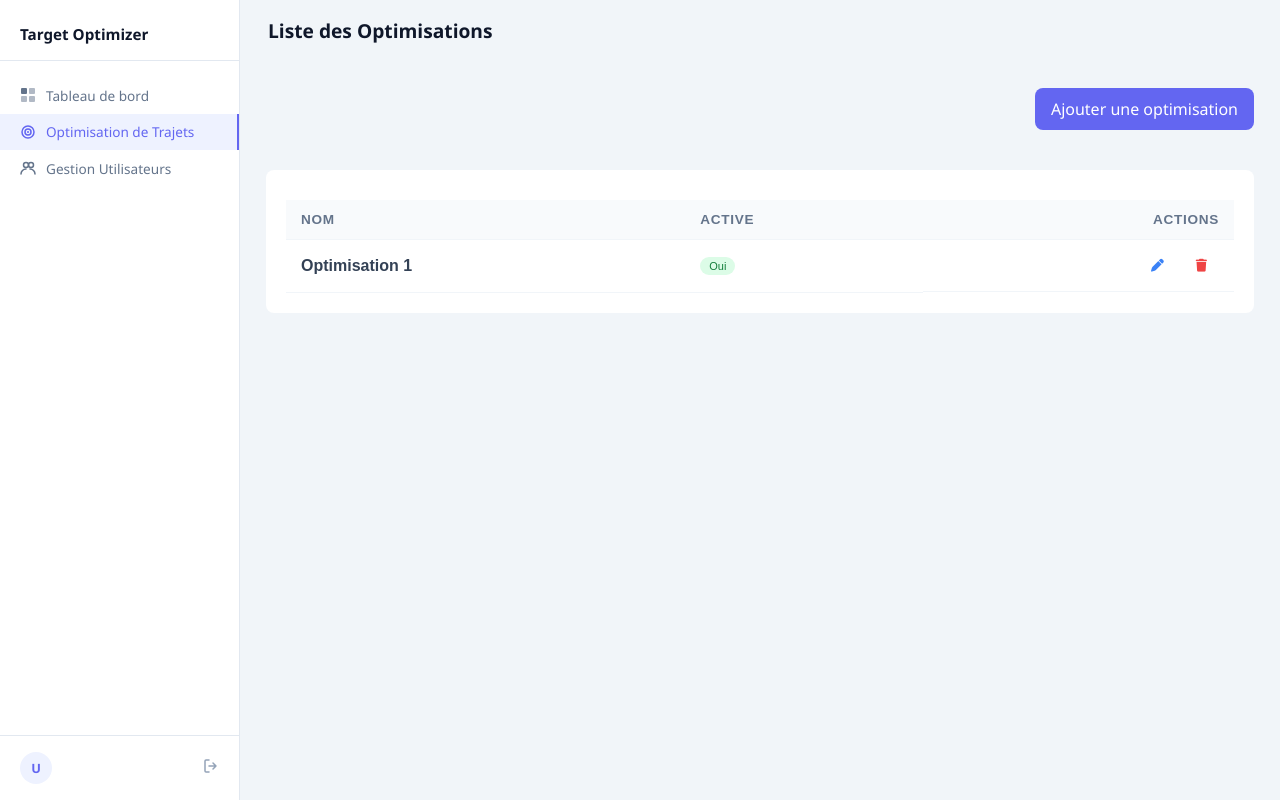
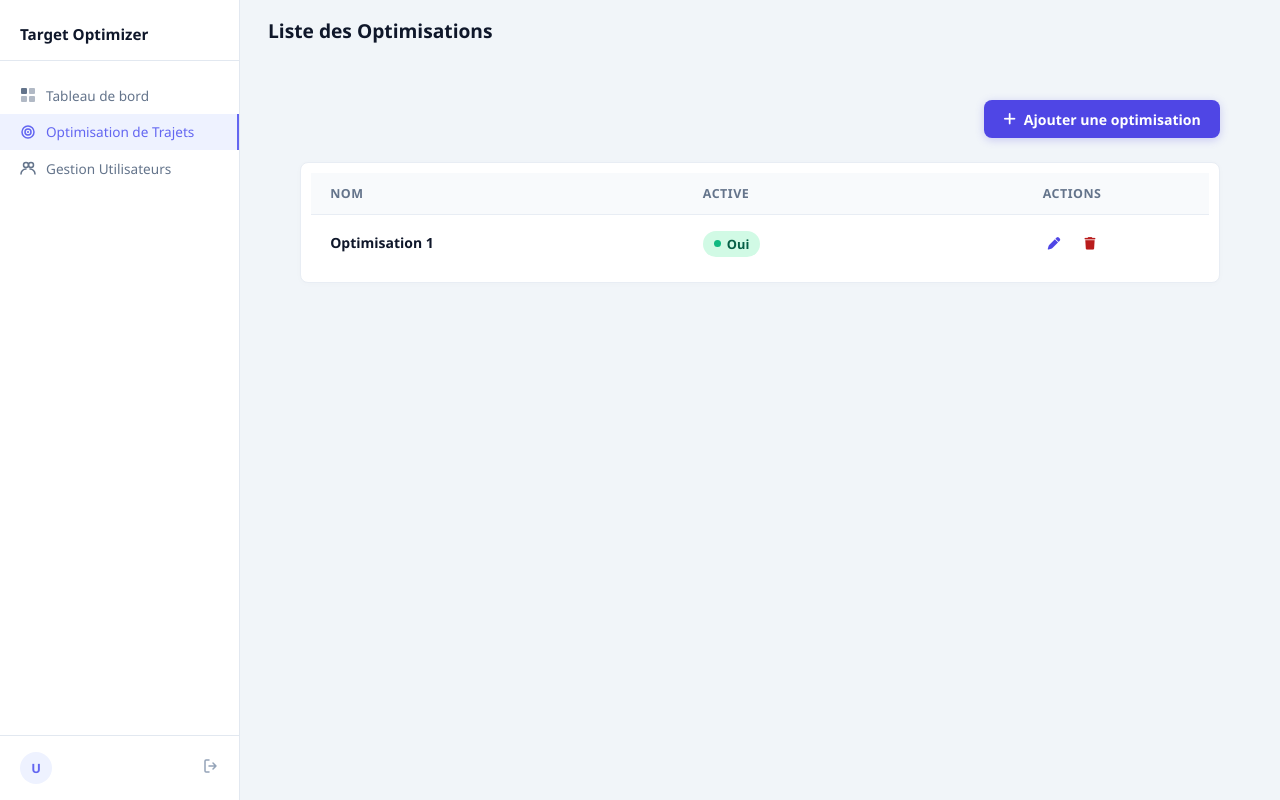
Before and after one commit to teljaoui/traget_optimizer, a Django app: template templates/administrator/pages/optimisation/index.html in a window 1280 px wide. Run offline with Django 5.2, Linux system fonts and the light colour scheme; the template is opened without the code that fills it, so the values that code supplies are empty.

Commit message:
Finalisation du Architecture des formulaire

```diff
--- a/static/css/style.css
+++ b/static/css/style.css
@@ -93,10 +93,24 @@ body {
     transition: background-color 0.2s;
 
 }
+.btn-submit {
+    padding: 0.75rem;
+    background-color: #6366f1;
+    color: white;
+    border: none;
+    border-radius: 8px;
+    font-size: 1rem;
+    font-weight: 500;
+    cursor: pointer;
+    margin-top: 0.5rem;
+    transition: background-color 0.2s;
+    float: right;
+}
 
 
 
-.btn-primary:hover {
+.btn-primary:hover,
+.btn-submit:hover {
     background-color: #4f46e5;
 }
 
@@ -309,6 +323,7 @@ body {
 .dashboard-container {
     display: flex;
     width: 95%;
+    height: 85vh !important;
     margin-inline: auto;
     gap: 20px;
 
@@ -347,7 +362,6 @@ body {
 
 .right-content {
     width: 320px;
-    height: 600px;
     background: white;
     border-left: 1px solid #e2e8f0;
     padding: 1rem;
@@ -551,71 +565,306 @@ body {
 }
 
 
-.content {
-    margin-block: 40px;
-    padding: 20px;
+
+.main-content{
+    display: flex;
+    flex-direction: column;
+    padding-inline: 30px ;
+}
+/* En-tête page */
+.gu-header {
+    display: flex;
+    align-items: center;
+    justify-content: flex-end;
+    margin-bottom: 1.5rem;
+}
+
+.gu-title {
+    font-size: 1.45rem;
+    font-weight: 700;
+    color: #0f172a;
+}
+
+.gu-btn-new {
+    display: inline-flex;
+    align-items: center;
+    gap: 8px;
+    padding: 0.6rem 1.2rem;
+    background: #4f46e5;
+    color: #fff;
+    border: none;
+    border-radius: 8px;
+    font-size: 0.88rem;
+    font-weight: 600;
+    cursor: pointer;
+    transition: background 0.2s, box-shadow 0.2s;
+    box-shadow: 0 2px 8px rgba(79,70,229,0.25);
+    text-decoration: none;
+}
+
+.gu-btn-new:hover {
+    background: #4338ca;
+    box-shadow: 0 4px 14px rgba(79,70,229,0.35);
+}
+
+/* Carte conteneur */
+.gu-card {
     background: #ffffff;
     border-radius: 8px;
+    padding: 10px;
+    border: 1px solid #e8edf4;
+    box-shadow: 0 1px 6px rgba(63, 63, 63, 0.018);
+    overflow: hidden;
 }
 
-.table {
+
+/* Tableau */
+.gu-table {
     width: 100%;
     border-collapse: collapse;
-    margin-top: 10px;
-    font-family: sans-serif;
-    color: #334155;
+    font-size: 0.875rem;
 }
 
-.table thead tr {
-    background-color: #f8fafc;
-    color: #64748b;
-    text-align: left;
-    font-size: 0.85rem;
-    text-transform: uppercase;
-    letter-spacing: 0.05em;
+.gu-table thead tr {
+    background: #f8fafc;
+    border-bottom: 1px solid #e8edf4;
 }
 
-.table th, .table td {
-    padding: 12px 15px;
-    border-bottom: 1px solid #f1f5f9;
+.gu-table thead th {
+    padding: 0.75rem 1.2rem;
+    text-align: left;
+    font-size: 0.78rem;
+    font-weight: 600;
+    color: #64748b;
+    text-transform: uppercase;
+    letter-spacing: 0.04em;
+    white-space: nowrap;
 }
 
- .table tbody tr:hover {
-    background-color: #f1f5f9;
-    transition: background 0.2s ease;
+.gu-table thead th.th-center {
+    text-align: center;
 }
 
-.actions {
-    display: flex;
-    gap: 8px;
-    justify-content: flex-end;
+.gu-table tbody tr {
+    border-bottom: 1px solid #f1f5f9;
+    transition: background 0.15s;
 }
 
-.btn:hover {
+.gu-table tbody tr:last-child {
+    border-bottom: none;
+}
+
+.gu-table tbody tr:hover {
+    background: #f8fafc;
+}
+
+.gu-table tbody td {
+    padding: 0.85rem 1.2rem;
+    vertical-align: middle;
+    color: #374151;
+}
+
+.gu-table tbody td.td-center {
+    text-align: center;
+}
+
+
+.gu-user-info {
+    display: flex;
+    flex-direction: column;
+    gap: 1px;
+}
+
+.gu-user-name {
+    font-weight: 600;
+    color: #0f172a;
+    font-size: 0.875rem;
+    line-height: 1.2;
+}
+
+.gu-user-email {
+    font-size: 0.775rem;
+    color: #94a3b8;
+}
+
+/* Badge Rôle */
+.gu-badge {
+    display: inline-block;
+    padding: 3px 10px;
+    border-radius: 6px;
+    font-size: 0.72rem;
+    font-weight: 700;
+    letter-spacing: 0.04em;
+    text-transform: uppercase;
+}
+
+.gu-badge-admin {
+    background: #312e81;
+    color: #fff;
+}
+
+.gu-badge-user {
+    background: #10b981;
+    color: #fff;
+}
+
+/* Zone affectée */
+.gu-zone {
+    display: flex;
+    align-items: flex-start;
+    gap: 7px;
+}
+
+.gu-zone-icon {
+    margin-top: 2px;
+    font-size: 0.85rem;
+    flex-shrink: 0;
+}
+
+.gu-zone-icon--admin { color: #6366f1; }
+.gu-zone-icon--user  { color: #10b981; }
+
+.gu-zone-name {
+    display: block;
+    font-weight: 500;
+    color: #1e293b;
+    font-size: 0.855rem;
+    line-height: 1.2;
+}
+
+.gu-zone-country {
+    font-size: 0.75rem;
+    color: #94a3b8;
+}
+
+/* Téléphone / Dernière connexion */
+.gu-phone,
+.gu-last-login {
+    white-space: nowrap;
+    color: #475569;
+    font-size: 0.855rem;
+}
+
+/* Statut pill */
+.gu-status {
+    display: inline-flex;
+    align-items: center;
+    gap: 6px;
+    padding: 4px 11px;
+    border-radius: 20px;
+    font-size: 0.8rem;
+    font-weight: 600;
+    white-space: nowrap;
+}
+
+.gu-status--active {
+    background: #d1fae5;
+    color: #065f46;
+}
+
+.gu-status--inactive {
+    background: #fef3c7;
+    color: #92400e;
+}
+
+.gu-status-dot {
+    width: 7px;
+    height: 7px;
+    border-radius: 50%;
+    flex-shrink: 0;
+}
+
+.gu-status--active   .gu-status-dot { background: #10b981; }
+.gu-status--inactive .gu-status-dot { background: #f59e0b; }
+
+/* Actions */
+.gu-actions {
+    display: inline-flex;
+    align-items: center;
+    gap: 6px;
+    justify-content: center;
+}
+
+.gu-actions .btn  {
+    display: inline-flex;
+    align-items: center;
+    justify-content: center;
+    width: 30px;
+    height: 30px;
+    border-radius: 7px;
+    font-size: 0.78rem;
+    text-decoration: none;
+    transition: background 0.15s, color 0.15s;
+}
+.gu-action-edit {
+    color: #4f46e5;
+}
+.gu-action-delete {
+    color: #b91c1c;
+}
+.gu-action-edit:hover,
+.gu-action-delete:hover {
     opacity: 0.8;
 }
 
-.btn-edit {
-     text-decoration: none;
-    padding: 6px 12px;
-    border-radius: 4px;
-    font-size: 0.8rem;
-    font-weight: 500;
-    transition: opacity 0.2s;
-    color: #3b82f6;
+
+.gu-form {
+    width: 100%;
+}
+.form-card{
+    padding: 20px;
 }
 
-.btn-delete {
-     text-decoration: none;
-    padding: 6px 12px;
-    border-radius: 4px;
-    font-size: 0.8rem;
+.gu-form-grid {
+    display: grid;
+    grid-template-columns: repeat(2, 1fr);
+    gap: 20px;
+}
+
+/* Inputs identiques index */
+.form-group input,
+.gu-input,
+.form-group select {
+    width: 100%;
+    padding: 0.65rem 0.9rem;
+    border: 1px solid #cbd5e1;
+    border-radius: 8px;
+    font-size: 0.95rem;
+    outline: none;
+    transition: border-color 0.2s;
+    background: white;
+}
+
+.form-group input:focus,
+.gu-input:focus,
+.form-group select:focus {
+    border-color: #6366f1;
+}
+
+/* Labels */
+.form-group label {
+    display: block;
+    font-size: 0.85rem;
     font-weight: 500;
-    transition: opacity 0.2s;
-    color: #ef4444;
+    margin-bottom: 0.4rem;
+    color: #374151;
+}
+
+/* Actions bouton à droite */
+.gu-form-actions {
+    display: flex;
+    justify-content: flex-end;
+    margin-top: 25px;
 }
 
 
+/* Ligne vide */
+.gu-empty {
+    text-align: center;
+    padding: 2.5rem;
+    color: #94a3b8;
+    font-size: 0.9rem;
+}
 
 #map {
     width: 100%;
--- a/templates/administrator/layout/base.html
+++ b/templates/administrator/layout/base.html
@@ -40,7 +40,7 @@
                         </svg>
                         Optimisation de Trajets
                     </a>
-                    <a href="" class="nav-item {% block nav_users %}{% endblock %}">
+                    <a href="{% url 'user_index' %}" class="nav-item {% block nav_users %}{% endblock %}">
                         <svg class="nav-icon" viewBox="0 0 16 16" fill="none">
                             <circle cx="6" cy="5" r="2.5" stroke="currentColor" stroke-width="1.5" />
                             <path d="M1 14c0-2.761 2.239-5 5-5" stroke="currentColor" stroke-width="1.5"
--- a/templates/administrator/pages/optimisation/index.html
+++ b/templates/administrator/pages/optimisation/index.html
@@ -6,36 +6,62 @@
 
 {% block content %}
 
-<div class="container">
-    <div class="content-top">
-        <a href="" class="button">Ajouter une optimisation</a>
+<div class="main-content">
+
+  <div class="gu-header">
+    <a href="{% url 'ajouter_optimisation' %}" class="gu-btn-new">
+      <i class="fas fa-plus"></i> Ajouter une optimisation
+    </a>
   </div>
-    <div class="content">
-        <table class="table">
+
+  <div class="gu-card">
+
+    <div class="gu-table-wrapper">
+      <table class="gu-table">
+
         <thead>
           <tr>
             <th>Nom</th>
             <th>Active</th>
-                    <th style="text-align: end;">Actions</th>
+            <th class="th-center">Actions</th>
           </tr>
         </thead>
+
         <tbody>
+
           <tr>
             <td>
-                        <h4>Optimisation 1</h4>
+              <div class="gu-user-info">
+                <span class="gu-user-name">Optimisation 1</span>
+              </div>
             </td>
+
             <td>
-                        <span class="status visited">
+              <span class="gu-status gu-status--active">
+                <span class="gu-status-dot"></span>
                 Oui
               </span>
             </td>
-                    <td class="actions">
-                        <a href="#" class="btn-edit"><i class="fa-solid fa-pen"></i> </a>
-                        <a href="#" class="btn-delete"> <i class="fa-solid fa-trash"></i></a>
+
+            <td class="td-center">
+              <div class="gu-actions">
+                <a href="#" class="btn gu-action-edit">
+                  <i class="fas fa-pen"></i>
+                </a>
+                <a href="#" class="btn gu-action-delete">
+                  <i class="fas fa-trash"></i>
+                </a>
+              </div>
             </td>
           </tr>
+
         </tbody>
+
       </table>
     </div>
+
   </div>
+
+</div>
+
 {% endblock %}
```
Also changed, not shown: administrator/urls.py (+11 -3 lines), administrator/views.py (+19 -0 lines), templates/administrator/pages/users/ajouter.html (added, +73 -0 lines), templates/administrator/pages/users/index.html (added, +76 -0 lines), templates/administrator/pages/users/modifier.html (added). Lines whose indentation alone changed are shown as unchanged.
